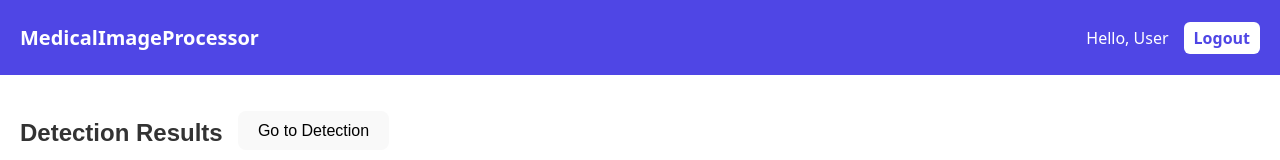
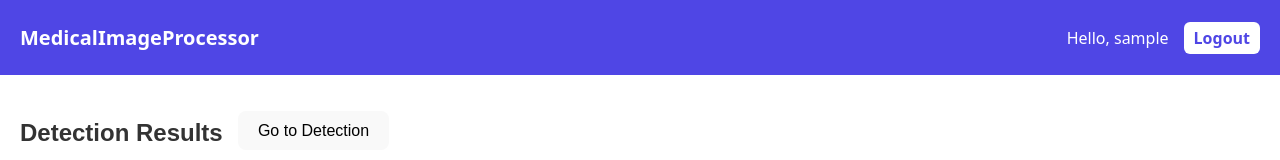
Before and after one commit to eezzytek/MedicalImageProcessor2, a React (Vite) app in the folder MedicalImageProcessor.Frontend/: page / in a window 1280 px wide. Shown: the top 160 px of the page. Built offline with nearby package versions, Linux system fonts and the light colour scheme; no server answers; sample sign-in values are in the browser's storage.

Commit message:
Display username in Navbar for logged-in users

```diff
--- a/MedicalImageProcessor.Frontend/src/components/Navbar/Navbar.tsx
+++ b/MedicalImageProcessor.Frontend/src/components/Navbar/Navbar.tsx
@@ -10,7 +10,7 @@ export const Navbar = () => {
       <div className="navbar__links">
         {user ? (
           <>
-            <span className="navbar__user">Hello, User</span>
+            <span className="navbar__user">Hello, {user.username}</span>
             <button className="navbar__button" onClick={logout}>
               Logout
             </button>
```
